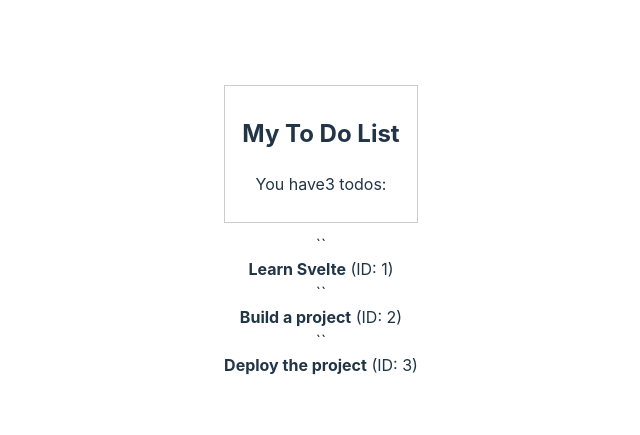
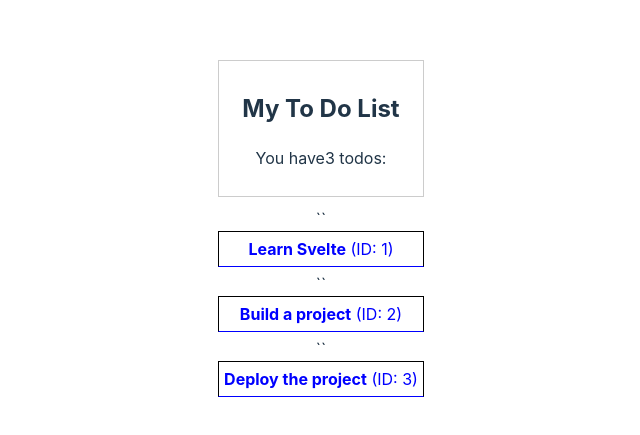
Before and after one commit to OtlotlengMajuja/Alpine-To-Do-App, a Svelte app: page / in a window 1280 px wide. Shown: the part 169-604 px from the top of the page, without its empty margins (319-959 px from the left). Built offline with nearby package versions, Linux system fonts and the light colour scheme.

Commit message:
Added styles for todo item elements.

```diff
--- a/src/App.svelte
+++ b/src/App.svelte
@@ -21,4 +21,12 @@
 </TodoList>
 
 <style>
+  .custom-todo-item {
+    padding: 5px;
+    border: 1px solid #000;
+    margin-bottom: 5px;
+    padding: 5px;
+    border-bottom: 1px solid blue;
+    color: blue;
+  }
 </style>
```
